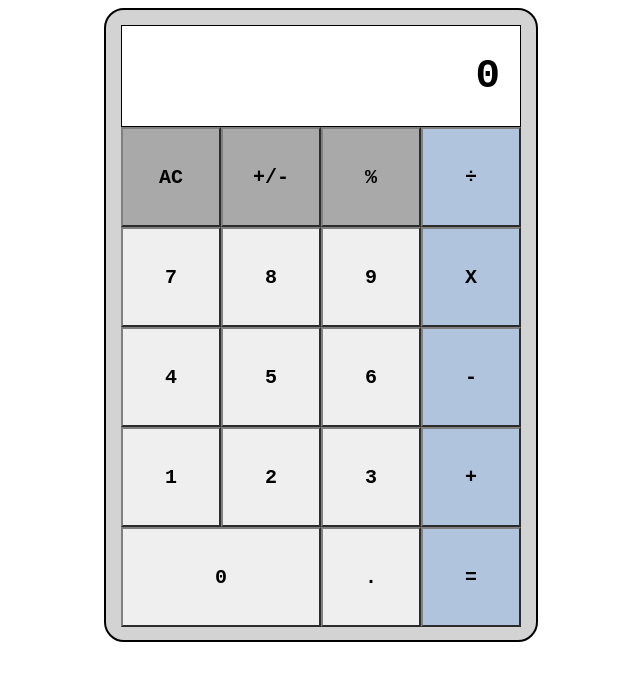
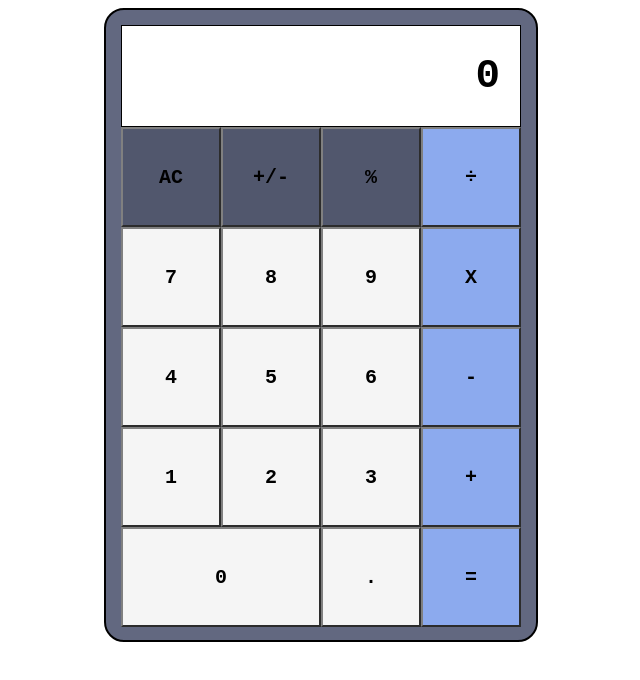
Before and after one commit to edwinwolmarans-code/calculator, a plain HTML site: page index.html in a window 1280 px wide. Shown: the whole page, without its empty margins (319-959 px from the left). Drawn offline with Linux system fonts and the light colour scheme.

Commit message:
chore: update colour scheme

```diff
--- a/script.js
+++ b/script.js
@@ -64,6 +64,7 @@ function clear() {
 function convert() {
   seperator = input.indexOf("|");
   console.log(`Seperator index ${seperator}`);
+
   input.forEach((item, index) => {
     if (index < seperator) {
       numOne.push(item);
@@ -78,8 +79,6 @@ function convert() {
 
 function operate() {
   let [x, y] = convert();
-  console.log(`x: ${x}`);
-  console.log(`y: ${y}`);
 
   if (op === "plus") {
     add(x, y);
@@ -98,7 +97,6 @@ function operate() {
 const buttons = document.querySelectorAll("button");
 buttons.forEach((button) => {
   button.addEventListener("click", () => {
-    // adds button content to an array
     if (
       button.id === "plus" ||
       button.id === "sub" ||
--- a/styles/styles.css
+++ b/styles/styles.css
@@ -9,7 +9,7 @@ body {
     border: 2px black solid;
     padding: 15px;
     font-family: "Courier New", monospace;
-    background-color: lightgray;
+    background-color: rgb(98, 104, 128);
     border-radius: 20px;
 }
 
@@ -38,6 +38,7 @@ body {
     font-size: 20px;
     font-weight: bold;
     border-color: grey;
+    background-color: rgb(245, 245, 245);
 }
 
 #zero {
@@ -45,9 +46,9 @@ body {
 }
 
 .top {
-    background-color: darkgray;
+    background-color: rgb(81, 87, 109);
 }
 
 .right {
-    background-color: lightsteelblue;
+    background-color: rgb(140, 170, 238);
 }
```
